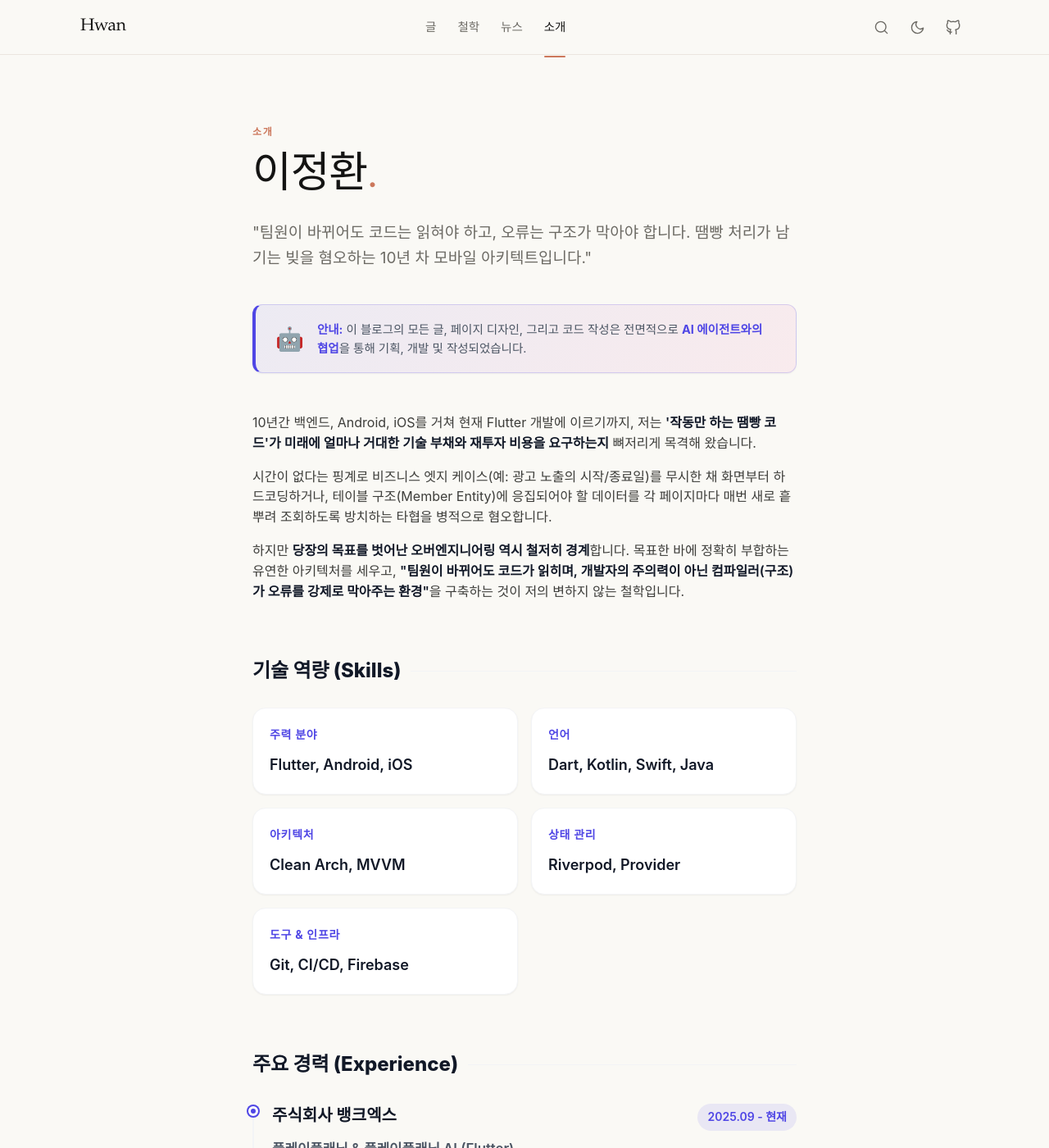
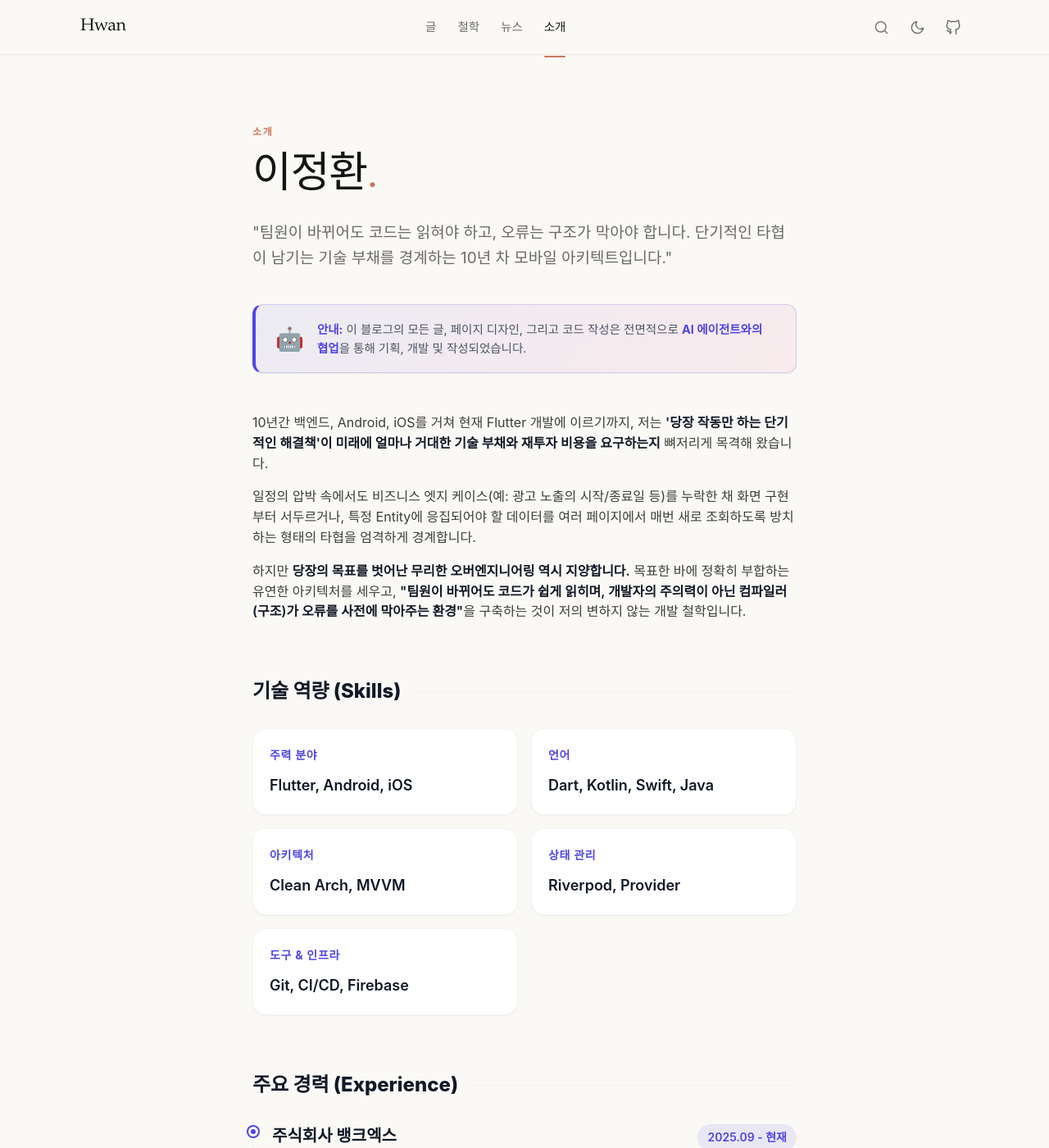
Before and after one commit to Hwan3434/Hwan3434.github.io, a Jekyll site: the page built from about.md, in a window 1280 px wide and 1400 px high. Shown: the whole window at 82% size. Built offline with Jekyll 4.4.1, drawn with Linux system fonts in a browser that asks for light colours; some web fonts are replaced; some of the changed text lies outside the part shown.

Commit message:
Soften tone of philosophy in about page

```diff
--- a/about.md
+++ b/about.md
@@ -2,7 +2,7 @@
 layout: page
 title: 소개
 heading: "이정환<span style='color: var(--primary);'>.</span>"
-lede: "\"팀원이 바뀌어도 코드는 읽혀야 하고, 오류는 구조가 막아야 합니다. 땜빵 처리가 남기는 빚을 혐오하는 10년 차 모바일 아키텍트입니다.\""
+lede: "\"팀원이 바뀌어도 코드는 읽혀야 하고, 오류는 구조가 막아야 합니다. 단기적인 타협이 남기는 기술 부채를 경계하는 10년 차 모바일 아키텍트입니다.\""
 permalink: /about/
 ---
 
@@ -268,9 +268,9 @@ permalink: /about/
   </div>
 
   <div class="stitch-intro">
-    <p>10년간 백엔드, Android, iOS를 거쳐 현재 Flutter 개발에 이르기까지, 저는 <strong>'작동만 하는 땜빵 코드'가 미래에 얼마나 거대한 기술 부채와 재투자 비용을 요구하는지</strong> 뼈저리게 목격해 왔습니다.</p>
-    <p>시간이 없다는 핑계로 비즈니스 엣지 케이스(예: 광고 노출의 시작/종료일)를 무시한 채 화면부터 하드코딩하거나, 테이블 구조(Member Entity)에 응집되어야 할 데이터를 각 페이지마다 매번 새로 흩뿌려 조회하도록 방치하는 타협을 병적으로 혐오합니다.</p>
-    <p>하지만 <strong>당장의 목표를 벗어난 오버엔지니어링 역시 철저히 경계</strong>합니다. 목표한 바에 정확히 부합하는 유연한 아키텍처를 세우고, <strong>"팀원이 바뀌어도 코드가 읽히며, 개발자의 주의력이 아닌 컴파일러(구조)가 오류를 강제로 막아주는 환경"</strong>을 구축하는 것이 저의 변하지 않는 철학입니다.</p>
+    <p>10년간 백엔드, Android, iOS를 거쳐 현재 Flutter 개발에 이르기까지, 저는 <strong>'당장 작동만 하는 단기적인 해결책'이 미래에 얼마나 거대한 기술 부채와 재투자 비용을 요구하는지</strong> 뼈저리게 목격해 왔습니다.</p>
+    <p>일정의 압박 속에서도 비즈니스 엣지 케이스(예: 광고 노출의 시작/종료일 등)를 누락한 채 화면 구현부터 서두르거나, 특정 Entity에 응집되어야 할 데이터를 여러 페이지에서 매번 새로 조회하도록 방치하는 형태의 타협을 엄격하게 경계합니다.</p>
+    <p>하지만 <strong>당장의 목표를 벗어난 무리한 오버엔지니어링 역시 지양합니다.</strong> 목표한 바에 정확히 부합하는 유연한 아키텍처를 세우고, <strong>"팀원이 바뀌어도 코드가 쉽게 읽히며, 개발자의 주의력이 아닌 컴파일러(구조)가 오류를 사전에 막아주는 환경"</strong>을 구축하는 것이 저의 변하지 않는 개발 철학입니다.</p>
   </div>
 
   <div class="stitch-section-title">기술 역량 (Skills)</div>
@@ -309,7 +309,7 @@ permalink: /about/
       <div class="stitch-role">플레이플래닛 & 플레이플래닛 AI (Flutter)</div>
       <ul class="stitch-tasks">
         <li><strong>레거시 전면 클린아키텍처 재설계:</strong> 유지보수가 불가했던 거대 레거시를 9개 패키지의 멀티모듈 모노레포로 분리하여, 신규 기능 개발 시의 사이드 이펙트를 완벽히 차단</li>
-        <li><strong>의존성 방향 강제 (Riverpod):</strong> 팀원들의 '땜빵식' 의존성 주입을 방지하기 위해 패키지 레벨에서 아키텍처 규칙을 강제하여, 코드 리뷰 비용 절감 및 오류 발생률 최소화</li>
+        <li><strong>의존성 방향 강제 (Riverpod):</strong> 팀원들의 의도치 않은 의존성 주입을 방지하기 위해 패키지 레벨에서 아키텍처 규칙을 강제하여, 코드 리뷰 비용 절감 및 오류 발생률 최소화</li>
         <li><strong>높은 재사용성과 유연성:</strong> 분리된 코어 로직을 기반으로 두 번째 앱(플레이플래닛 AI) 론칭 시 개발 기간을 절반 이하로 단축</li>
         <li>소셜로그인 일반화 (Apple, Google, Kakao, Naver) 및 JWT 토큰 자동 갱신 아키텍처 구축</li>
       </ul>
@@ -324,8 +324,8 @@ permalink: /about/
       <div class="stitch-role">모바일 개발 파트</div>
       <ul class="stitch-tasks">
         <li><strong>모바일 GPT Client (Flutter):</strong> 신규 사내 앱을 바닥부터 설계하며, Flutter의 조합(Composition) 철학을 극대화한 예측 가능한 UI 컴포넌트 시스템 구축 (오버엔지니어링 없이 목표에 핏한 MVVM 적용)</li>
-        <li><strong>공통 웹뷰 통신 구조 일반화:</strong> JS Interface 연동 시 발생하는 하드코딩과 보일러플레이트를 제거하고 단일화된 구조로 개선하여 웹뷰 연동 버그 90% 차단</li>
-        <li><strong>티켓링크 iOS:</strong> 엣지 케이스를 무시한 채 땜빵 처리되었던 오프라인 티켓 및 자동 로그인 프로세스 전면 리팩토링</li>
+        <li><strong>공통 웹뷰 통신 구조 일반화:</strong> JS Interface 연동 시 발생하는 반복적인 코드 작성과 하드코딩을 제거하고 단일화된 구조로 개선하여 웹뷰 연동 버그 90% 차단</li>
+        <li><strong>티켓링크 iOS:</strong> 예외 상황 처리가 부족했던 기존 오프라인 티켓 및 자동 로그인 프로세스 전면 리팩토링</li>
         <li><strong>운수도원 (Android/iOS):</strong> 구글 애드몹 전면 광고 적용 및 Jenkins CI/CD 자동화 파이프라인 구축</li>
       </ul>
     </div>
@@ -338,7 +338,7 @@ permalink: /about/
       </div>
       <div class="stitch-role">결제선생 앱 리팩토링 (Android)</div>
       <ul class="stitch-tasks">
-        <li><strong>검색 조건 및 페이징 일반화:</strong> 각 페이지에서 임기응변으로 처리되던 검색 로직을 걷어내고, 의존성이 분리된 단일 페이징 구조로 리팩토링하여 유지보수성 극대화</li>
+        <li><strong>검색 조건 및 페이징 일반화:</strong> 각 페이지에서 파편화되어 처리되던 검색 로직을 걷어내고, 의존성이 분리된 단일 페이징 구조로 리팩토링하여 유지보수성 극대화</li>
         <li>복잡하게 꼬여있던 안드로이드 상태 관련 레거시 코드 전면 개선</li>
       </ul>
     </div>
```
